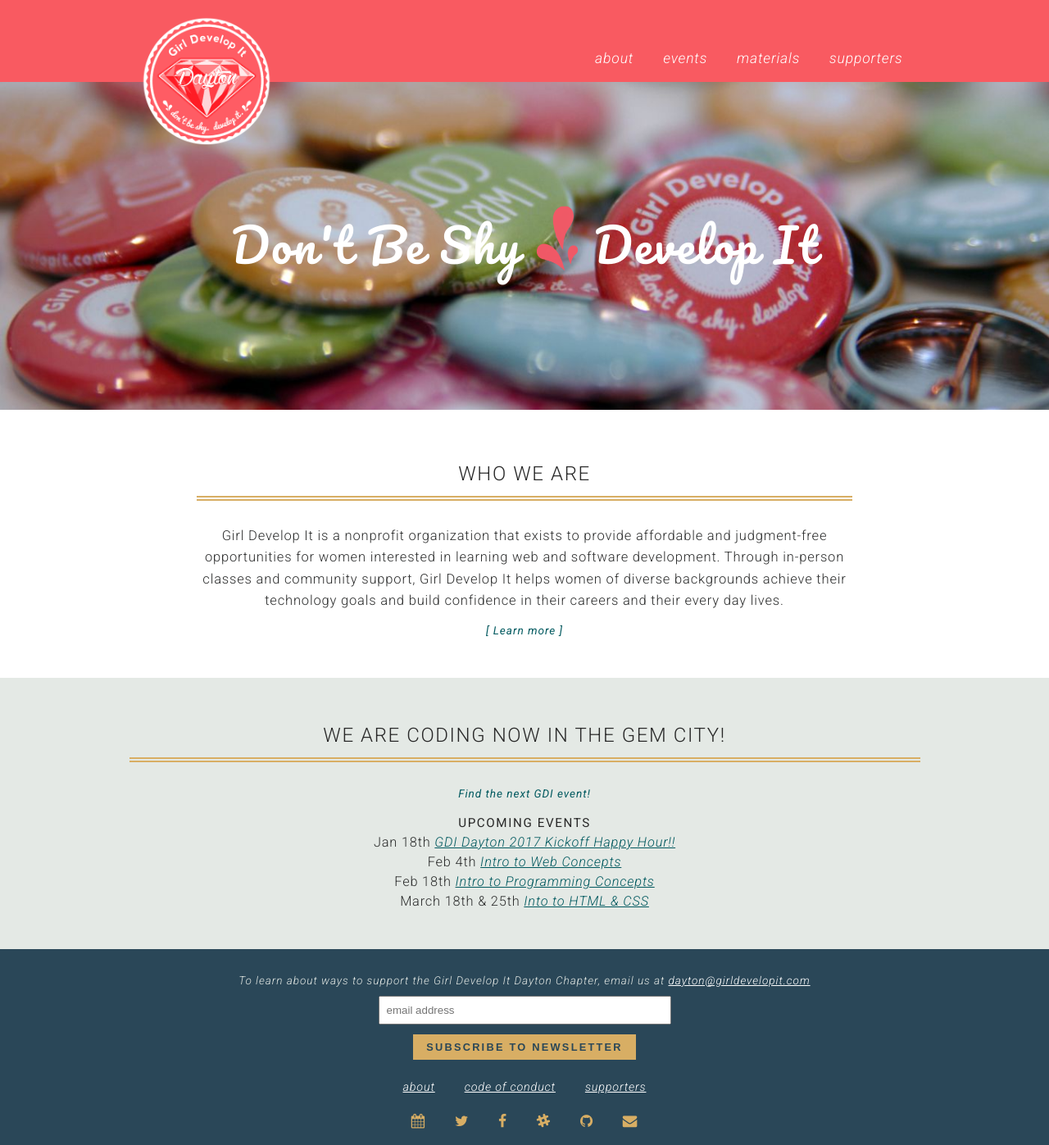
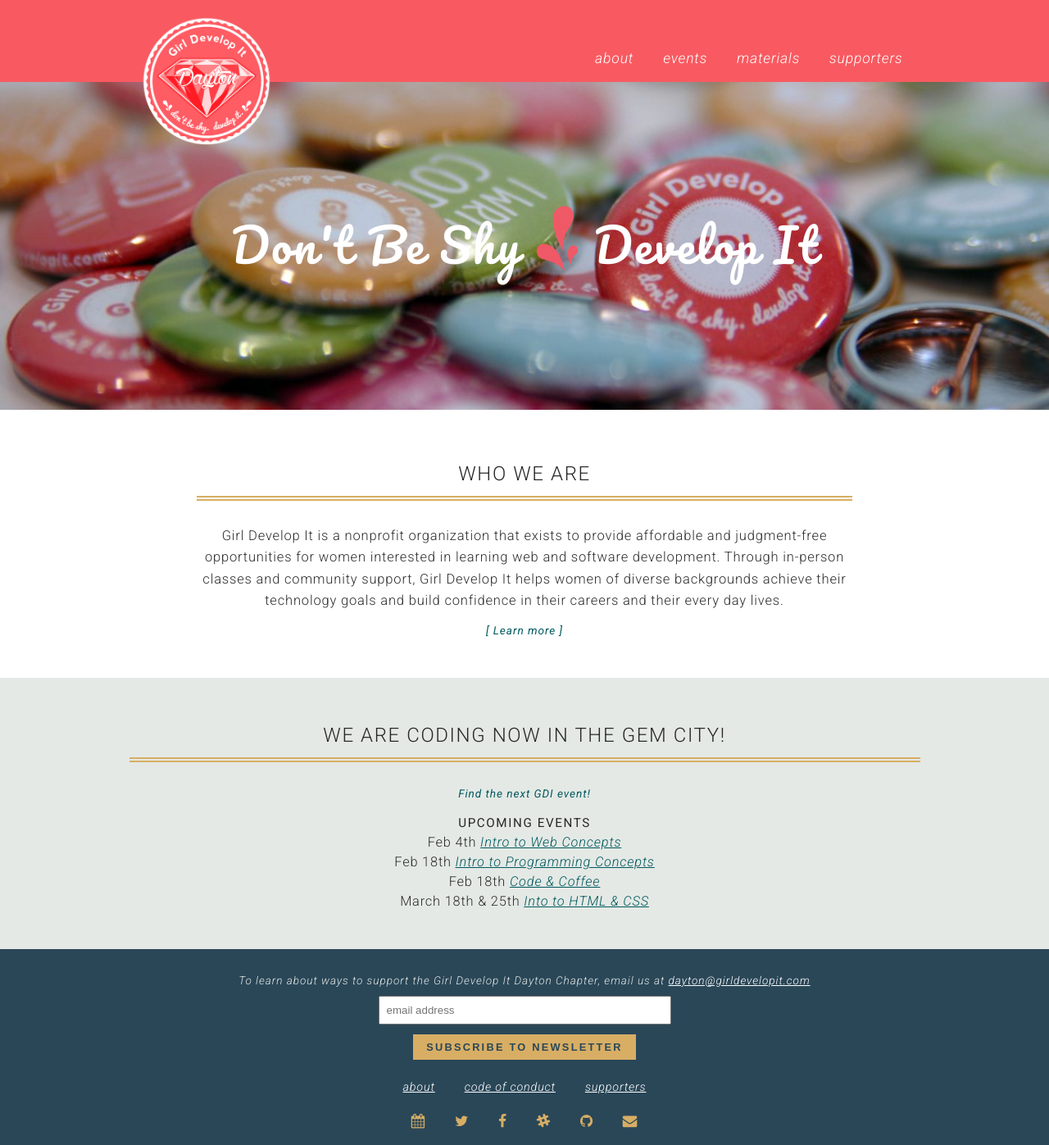
Before and after one commit to dytcodetogether/gdidayton, a Jekyll site: the page built from index.html, in a window 1280 px wide. Shown: the whole page at 82% size. Built offline with Jekyll 4.4.1, drawn with Linux system fonts in a browser that asks for light colours; nearby versions of some CDN libraries.

Commit message:
removed happy hour, added feb 18th c&c

```diff
--- a/index.html
+++ b/index.html
@@ -33,14 +33,14 @@
       <div class="container" style="padding:1em">
         <h3>Upcoming events</h3>
 	  <p>
-	   Jan 18th <a href="https://www.meetup.com/Girl-Develop-It-Dayton/events/236804918/">GDI Dayton 2017 Kickoff Happy Hour!!</a>
-	  </p>
-	  <p>
 	   Feb 4th <a href="https://www.meetup.com/Girl-Develop-It-Dayton/events/236635374/">Intro to Web Concepts</a>
 	  </p>
 	   <p>
 	   Feb 18th <a href="https://www.meetup.com/Girl-Develop-It-Dayton/events/236635178/">Intro to Programming Concepts</a>
 	  </p>
+	    <p> Feb 18th <a href="https://www.meetup.com/Girl-Develop-It-Dayton/events/236976919/">Code & Coffee</a>
+	      </p>
+
 	  <p>
 	   March 18th & 25th <a href="http://www.meetup.com/Girl-Develop-It-Dayton/events/234840799/"> Into to HTML & CSS </a>
 	  </p>
```
